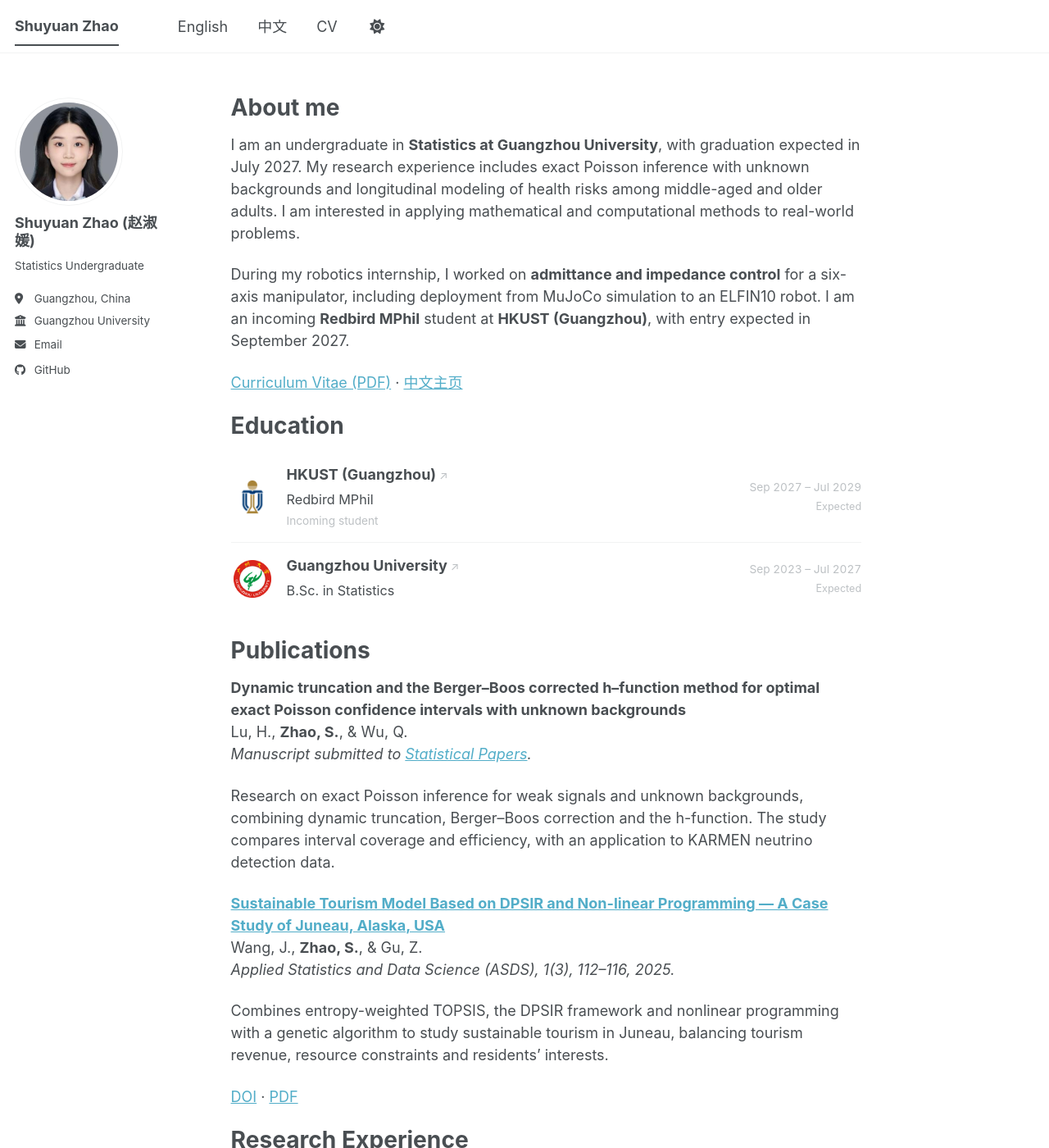
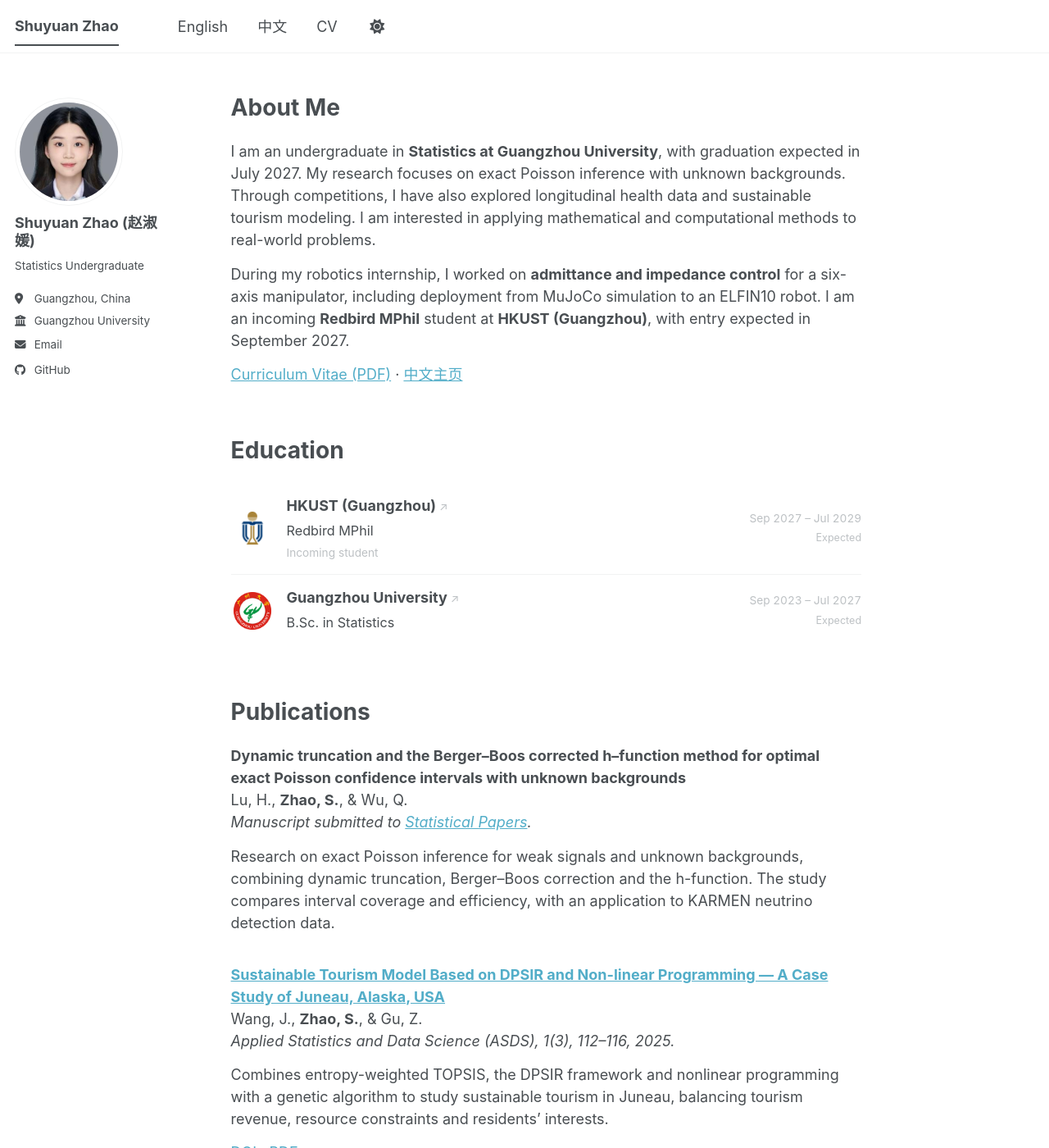
Before and after one commit to babyshark29666-droid/babyshark29666-droid.github.io, a Jekyll site: the page built from _pages/about.md, in a window 1280 px wide and 1400 px high. Shown: the whole window at 82% size. Built offline with Jekyll 4.4.1, drawn with Linux system fonts in a browser that asks for light colours; a script bundle is joined from its source files by our own code; a style sheet for code colours, icons or effects is not loaded; some of the changed text lies outside the part shown.

Commit message:
Reorganize bilingual homepage and add section spacing hierarchy

```diff
--- a/_includes/head/custom.html
+++ b/_includes/head/custom.html
@@ -30,3 +30,4 @@
   @media (max-width: 924px) { .author__avatar img { width: 72px; height: 72px; } }
 </style>
 <link rel="stylesheet" href="{{ '/assets/css/education.css' | relative_url }}">
+<link rel="stylesheet" href="{{ '/assets/css/profile.css' | relative_url }}">
--- a/_pages/about.md
+++ b/_pages/about.md
@@ -8,47 +8,63 @@ redirect_from:
   - /about.html
 ---
 
-# About me
+<section class="profile-section" markdown="1" aria-labelledby="about-me">
 
-I am an undergraduate in **Statistics at Guangzhou University**, with graduation expected in July 2027. My research experience includes exact Poisson inference with unknown backgrounds and longitudinal modeling of health risks among middle-aged and older adults. I am interested in applying mathematical and computational methods to real-world problems.
+# About Me {#about-me}
+
+I am an undergraduate in **Statistics at Guangzhou University**, with graduation expected in July 2027. My research focuses on exact Poisson inference with unknown backgrounds. Through competitions, I have also explored longitudinal health data and sustainable tourism modeling. I am interested in applying mathematical and computational methods to real-world problems.
 
 During my robotics internship, I worked on **admittance and impedance control** for a six-axis manipulator, including deployment from MuJoCo simulation to an ELFIN10 robot. I am an incoming **Redbird MPhil** student at **HKUST (Guangzhou)**, with entry expected in September 2027.
 
 [Curriculum Vitae (PDF)]({{ '/files/Zhao_Shuyuan_CV.pdf' | relative_url }}) · [中文主页]({{ '/zh/' | relative_url }})
 
-# Education
+</section>
 
-<div class="education-list">
-  <div class="education-entry">
-    <a class="education-logo" href="https://www.hkust-gz.edu.cn/" target="_blank" rel="noopener noreferrer" aria-label="Visit the HKUST Guangzhou website">
-      <img src="{{ '/images/universities/hkust-gz-logo.png' | relative_url }}" alt="HKUST Guangzhou logo" width="46" height="46" loading="lazy">
-    </a>
-    <div class="education-details">
-      <h3 class="education-school"><a href="https://www.hkust-gz.edu.cn/" target="_blank" rel="noopener noreferrer">HKUST (Guangzhou)<span class="education-external" aria-hidden="true"> ↗</span></a></h3>
-      <p class="education-degree">Redbird MPhil</p>
-      <p class="education-note">Incoming student</p>
-    </div>
-    <p class="education-dates">Sep 2027 – Jul 2029<br><span>Expected</span></p>
-  </div>
-  <div class="education-entry">
-    <a class="education-logo" href="https://www.gzhu.edu.cn/" target="_blank" rel="noopener noreferrer" aria-label="Visit the Guangzhou University website">
-      <img src="{{ '/images/universities/gzhu-mark.png' | relative_url }}" alt="Guangzhou University emblem" width="46" height="46" loading="lazy">
-    </a>
-    <div class="education-details">
-      <h3 class="education-school"><a href="https://www.gzhu.edu.cn/" target="_blank" rel="noopener noreferrer">Guangzhou University<span class="education-external" aria-hidden="true"> ↗</span></a></h3>
-      <p class="education-degree">B.Sc. in Statistics</p>
-    </div>
-    <p class="education-dates">Sep 2023 – Jul 2027<br><span>Expected</span></p>
-  </div>
+<section class="profile-section" markdown="1" aria-labelledby="education">
+
+# Education {#education}
+
+<div class="education-list" markdown="0">
+<div class="education-entry">
+<a class="education-logo" href="https://www.hkust-gz.edu.cn/" target="_blank" rel="noopener noreferrer" aria-label="Visit the HKUST Guangzhou website">
+<img src="{{ '/images/universities/hkust-gz-logo.png' | relative_url }}" alt="HKUST Guangzhou logo" width="46" height="46" loading="lazy">
+</a>
+<div class="education-details">
+<h3 class="education-school"><a href="https://www.hkust-gz.edu.cn/" target="_blank" rel="noopener noreferrer">HKUST (Guangzhou)<span class="education-external" aria-hidden="true"> ↗</span></a></h3>
+<p class="education-degree">Redbird MPhil</p>
+<p class="education-note">Incoming student</p>
+</div>
+<p class="education-dates">Sep 2027 – Jul 2029<br><span>Expected</span></p>
+</div>
+<div class="education-entry">
+<a class="education-logo" href="https://www.gzhu.edu.cn/" target="_blank" rel="noopener noreferrer" aria-label="Visit the Guangzhou University website">
+<img src="{{ '/images/universities/gzhu-mark.png' | relative_url }}" alt="Guangzhou University emblem" width="46" height="46" loading="lazy">
+</a>
+<div class="education-details">
+<h3 class="education-school"><a href="https://www.gzhu.edu.cn/" target="_blank" rel="noopener noreferrer">Guangzhou University<span class="education-external" aria-hidden="true"> ↗</span></a></h3>
+<p class="education-degree">B.Sc. in Statistics</p>
+</div>
+<p class="education-dates">Sep 2023 – Jul 2027<br><span>Expected</span></p>
+</div>
 </div>
 
-# Publications
+</section>
+
+<section class="profile-section" markdown="1" aria-labelledby="publications">
+
+# Publications {#publications}
+
+<div class="profile-entry publication-entry" markdown="1">
 
 **Dynamic truncation and the Berger–Boos corrected h–function method for optimal exact Poisson confidence intervals with unknown backgrounds**<br>
 Lu, H., **Zhao, S.**, & Wu, Q.<br>
 *Manuscript submitted to [Statistical Papers](https://link.springer.com/journal/362).*
 
 Research on exact Poisson inference for weak signals and unknown backgrounds, combining dynamic truncation, Berger–Boos correction and the h-function. The study compares interval coverage and efficiency, with an application to KARMEN neutrino detection data.
+
+</div>
+
+<div class="profile-entry publication-entry" markdown="1">
 
 **[Sustainable Tourism Model Based on DPSIR and Non-linear Programming — A Case Study of Juneau, Alaska, USA](https://doi.org/10.61369/ASDS.12187)**<br>
 Wang, J., **Zhao, S.**, & Gu, Z.<br>
@@ -58,72 +74,118 @@ Combines entropy-weighted TOPSIS, the DPSIR framework and nonlinear programming
 
 [DOI](https://doi.org/10.61369/ASDS.12187) · [PDF]({{ '/files/publications/sustainable-tourism-dpsir-2025.pdf' | relative_url }})
 
-# Research Experience
+</div>
+
+</section>
+
+<section class="profile-section" markdown="1" aria-labelledby="research-experience">
+
+# Research Experience {#research-experience}
+
+<div class="profile-entry" markdown="1">
 
 ### Exact Poisson inference with unknown backgrounds
-*Research member · September 2025–April 2026*
+<p class="entry-meta"><em>Research member · September 2025–April 2026</em></p>
 
 - Investigated exact inference for rare-event data, with application contexts in high-energy physics and biomedical detection.
 - Participated in research on dynamic truncation using Poisson quantiles, Berger–Boos correction and the h-function.
 - Compared initial, one-time improved and optimal exact confidence intervals across Bayesian, IM and NIM methods through simulation studies.
 
-### Multidimensional health risks in middle-aged and older adults
-*Team lead · March–May 2025*
+</div>
 
-- Led topic selection, research framework design and modeling strategy using Random Forest and XGBoost feature selection, fixed-effects models and GEE.
-- Constructed 6,800+ modeling samples from 21,000+ CHARLS longitudinal records across three waves.
-- Identified 12 key frailty predictors from 26 indicators and examined five dimensions of risk: psychological health, physical activity, economic conditions, cognitive function and healthcare services.
-- Analyzed age-specific shifts in dominant frailty factors to inform stratified intervention and community health planning.
+</section>
 
-# Robotics Projects
+<section class="profile-section" markdown="1" aria-labelledby="internship-experience">
 
-**Xinbairen Robotics — Control Algorithms Department**<br>
-*Reinforcement Learning Assistant Engineer Intern · June–September 2026*
+# Internship Experience {#internship-experience}
 
-### Cartesian-space admittance control for a six-axis manipulator
+### Xinbairen Robotics — Control Algorithms Department
+<p class="entry-meta"><em>Reinforcement Learning Assistant Engineer Intern · June–September 2026</em></p>
+
+<div class="internship-project" markdown="1">
+
+#### Cartesian-space admittance control for a six-axis manipulator
 
 - Built a mass–damping–stiffness admittance model to convert external forces into Cartesian position and velocity corrections for contact tasks, surface following and human–robot interaction.
 - Combined these corrections with linear and circular trajectories, with displacement, velocity and torque limits in the control loop.
 - Deployed the algorithm from MuJoCo to an ELFIN10 robot, aligning the kinematic model, control timing and interfaces, and completing hardware parameter calibration and validation through CODESYS and TCP.
 
-### Joint-space impedance control for a six-axis manipulator
+</div>
+
+<div class="internship-project" markdown="1">
+
+#### Joint-space impedance control for a six-axis manipulator
 
 - Computed impedance torques from joint position and velocity errors, combining trajectory tracking with compliant responses to external obstruction.
 - Used Pinocchio-based dynamics modeling for gravity, Coriolis and friction compensation, with soft start, torque limits and connection-loss protection.
 - Completed simulation-to-hardware deployment and trajectory validation, aligning joint order, zero offsets, units and torque directions for CST torque control.
 
-# Selected Projects
+</div>
+
+</section>
+
+<section class="profile-section" markdown="1" aria-labelledby="competition-experience">
+
+# Competition Experience {#competition-experience}
+
+<div class="profile-entry competition-entry" markdown="1">
+
+### Multidimensional health risks in middle-aged and older adults
+**2025 11th National College Students Statistical Modeling Competition — Guangdong Division First Prize**
+
+<p class="entry-meta"><em>Team lead · March–May 2025</em></p>
+
+- Led topic selection, research framework design, modeling strategy and team coordination for a longitudinal study of health risks.
+- Constructed 6,800+ modeling samples from 21,000+ CHARLS records across three waves; combined Random Forest and XGBoost feature selection with fixed-effects models and GEE.
+- Identified 12 key frailty predictors from 26 indicators across five risk dimensions, and analyzed age-specific patterns to inform stratified intervention and community health planning.
+
+</div>
+
+<div class="profile-entry competition-entry" markdown="1">
 
 ### Sustainable tourism optimization
-*Team member, report writing and modeling analysis · January 2025*
+**2025 Mathematical Contest in Modeling (MCM) — Honorable Mention**
 
-Contributed a DPSIR indicator framework and nonlinear optimization analysis for sustainable tourism in Juneau, integrating ecological, infrastructure and resident-related considerations. Structured the report, visualized genetic-algorithm results, and supported a comparison between Juneau and Xi'an.
+<p class="entry-meta"><em>Team member, report writing and modeling analysis · January 2025</em></p>
+
+- Synthesized literature and multi-source data for a DPSIR indicator framework, and contributed nonlinear optimization analysis balancing tourism revenue, ecological constraints, infrastructure and residents' interests in Juneau.
+- Organized the report, visualized genetic-algorithm results and supported a comparison between Juneau and Xi'an.
+
+</div>
+
+<div class="profile-entry competition-entry" markdown="1">
 
 ### High-entropy alloy platform commercialization
-*Technology commercialization and business plan lead · April–August 2025*
+**China International College Students' Innovation Competition (2025), Guangdong Division — Silver Prize**
 
-Translated an ML-assisted alloy performance prediction platform into a product proposal for aerospace and advanced manufacturing. Conducted market analysis and integrated technical, marketing, financial and legal inputs into a business plan.
+<p class="entry-meta"><em>Technology commercialization and business plan lead · April–August 2025</em></p>
 
-### Martial-arts study tour curriculum design in Foshan
-*Team lead · October 2025–April 2026*
+- Translated an ML-assisted alloy performance prediction and optimization platform into a product proposal for aerospace and advanced manufacturing.
+- Conducted market analysis and coordinated technical, marketing, financial and legal inputs to develop the commercialization strategy and business plan.
 
-Led interviews, field observations and survey research on cultural recognition and public engagement at Foshan Ancestral Temple. Analyzed 815 valid questionnaire responses using clustering and structural equation modeling, developing five visitor profiles and four curriculum modules.
+</div>
 
-# Awards
+</section>
 
-- **2025** — Provincial First Prize, National College Students Statistical Modeling Contest, Guangdong Division.
-- **2025** — National Third Prize, Zhengda Cup National Market Research and Analysis Competition.
-- **2025** — Honorable Mention, Mathematical Contest in Modeling (MCM/ICM).
+<section class="profile-section" markdown="1" aria-labelledby="honors-awards">
+
+# Honors & Awards {#honors-awards}
+
+- **2025** — Guangdong Division First Prize, 11th National College Students Statistical Modeling Competition.
+- **2025** — Honorable Mention, Mathematical Contest in Modeling (MCM).
+- **2025** — Guangdong Division Silver Prize, China International College Students' Innovation Competition.
+- **2025** — National Third Prize, 15th “Zhengda Cup” National College Students Market Survey and Analysis Competition.
 - First-Class Scholarship, Guangzhou University.
 
-# Technical Skills
+</section>
+
+<section class="profile-section" markdown="1" aria-labelledby="technical-skills">
+
+# Technical Skills {#technical-skills}
 
 - **Programming and tools:** Python, R, Linux, Git, CODESYS.
 - **Statistics and data analysis:** statistical modeling, longitudinal data analysis, machine learning, survey data analysis, NumPy, Pandas, Matplotlib.
 - **Robotics:** MuJoCo, Pinocchio, admittance control, impedance control, PD/PID and dynamics compensation.
 - **Languages:** Mandarin (native), English (IELTS 6.5).
 
-# Additional Experience
-
-- **Sophia University, Japan — Short-term program, July 2025.** Participated in an English group presentation on sustainable development in an international setting.
-- **Yiban Cloud Companionship Program — Online volunteer tutor, October 2023–December 2024.** Provided weekend mathematics tutoring and sustained mentoring for a primary-school student.
+</section>
--- /dev/null
+++ b/assets/css/profile.css
@@ -0,0 +1,81 @@
+/* Whitespace separates sections, projects and supporting details. */
+.page__content .profile-section {
+  display: flow-root;
+}
+
+.page__content .profile-section + .profile-section {
+  margin-top: 3.5rem;
+}
+
+.page__content .profile-section > h1 {
+  margin: 0 0 1.25rem;
+  scroll-margin-top: 100px;
+}
+
+.page__content .profile-section p {
+  margin: 0 0 0.8rem;
+}
+
+.page__content .profile-section ul {
+  margin: 0.8rem 0 0;
+}
+
+.page__content .profile-section li {
+  margin-bottom: 0.4rem;
+}
+
+.page__content .profile-section h3 {
+  margin: 0 0 0.5rem;
+}
+
+.page__content .profile-section .entry-meta {
+  margin: 0.4rem 0 0.85rem;
+}
+
+.page__content .profile-entry + .profile-entry {
+  margin-top: 2rem;
+}
+
+.page__content .internship-project {
+  margin-top: 1.5rem;
+}
+
+.page__content .internship-project h4 {
+  margin: 0 0 0.6rem;
+}
+
+.page__content .profile-section .education-list,
+.page__content .profile-section > :last-child,
+.page__content .profile-entry > :last-child,
+.page__content .internship-project > :last-child,
+.page__content .profile-section li:last-child {
+  margin-bottom: 0;
+}
+
+/* Keep education rows compact within the larger section rhythm. */
+.page__content .profile-section .education-school {
+  margin: 0 0 5px;
+}
+
+.page__content .profile-section .education-degree {
+  margin: 0 0 4px;
+}
+
+.page__content .profile-section .education-note,
+.page__content .profile-section .education-dates {
+  margin: 0;
+}
+
+@media (max-width: 600px) {
+  .page__content .profile-section + .profile-section {
+    margin-top: 2.75rem;
+  }
+
+  .page__content .profile-section > h1 {
+    margin-bottom: 1rem;
+  }
+
+  .page__content .profile-entry + .profile-entry {
+    margin-top: 1.75rem;
+  }
+}
```
Also changed, not shown: _pages/about-zh.md (+119 -57 lines).
